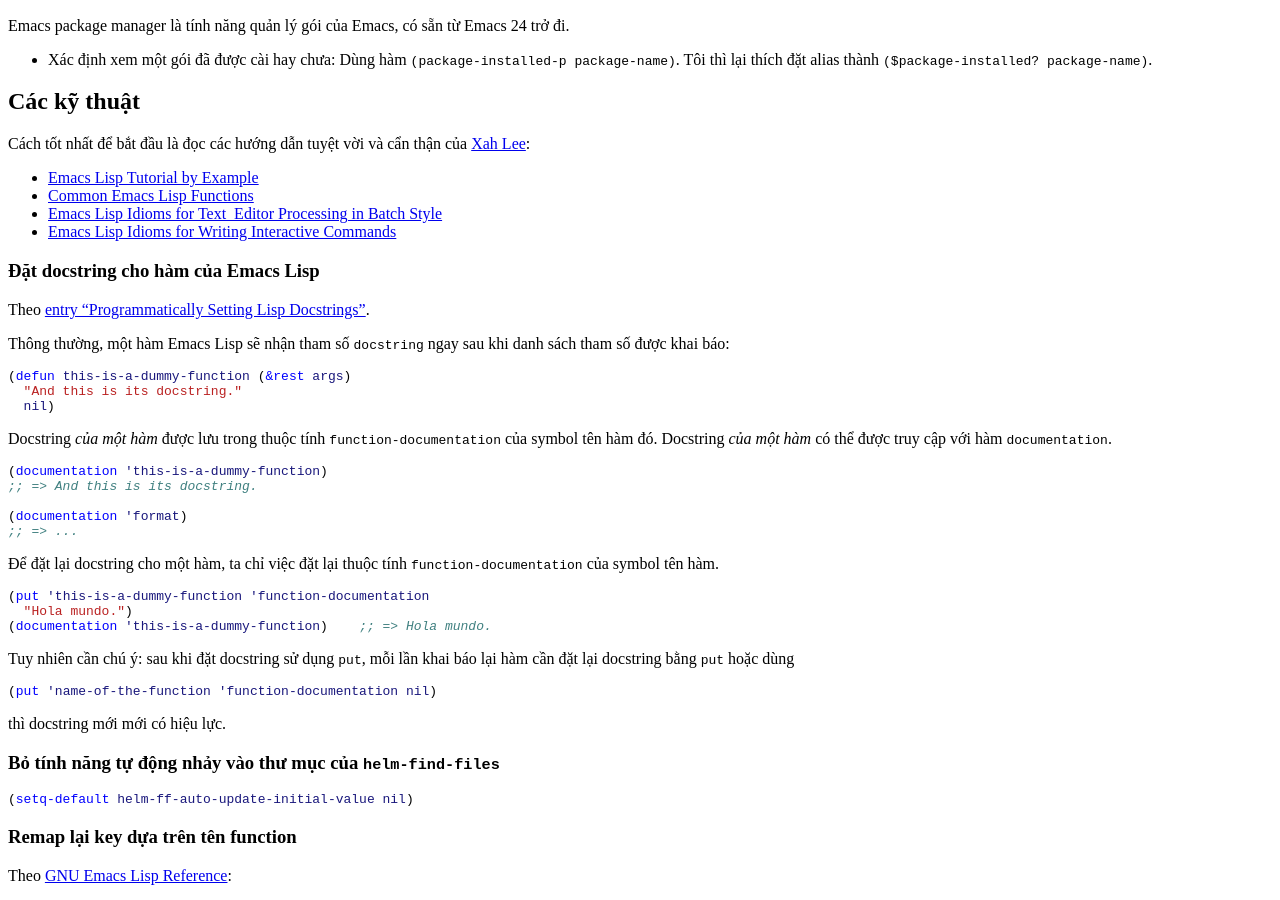
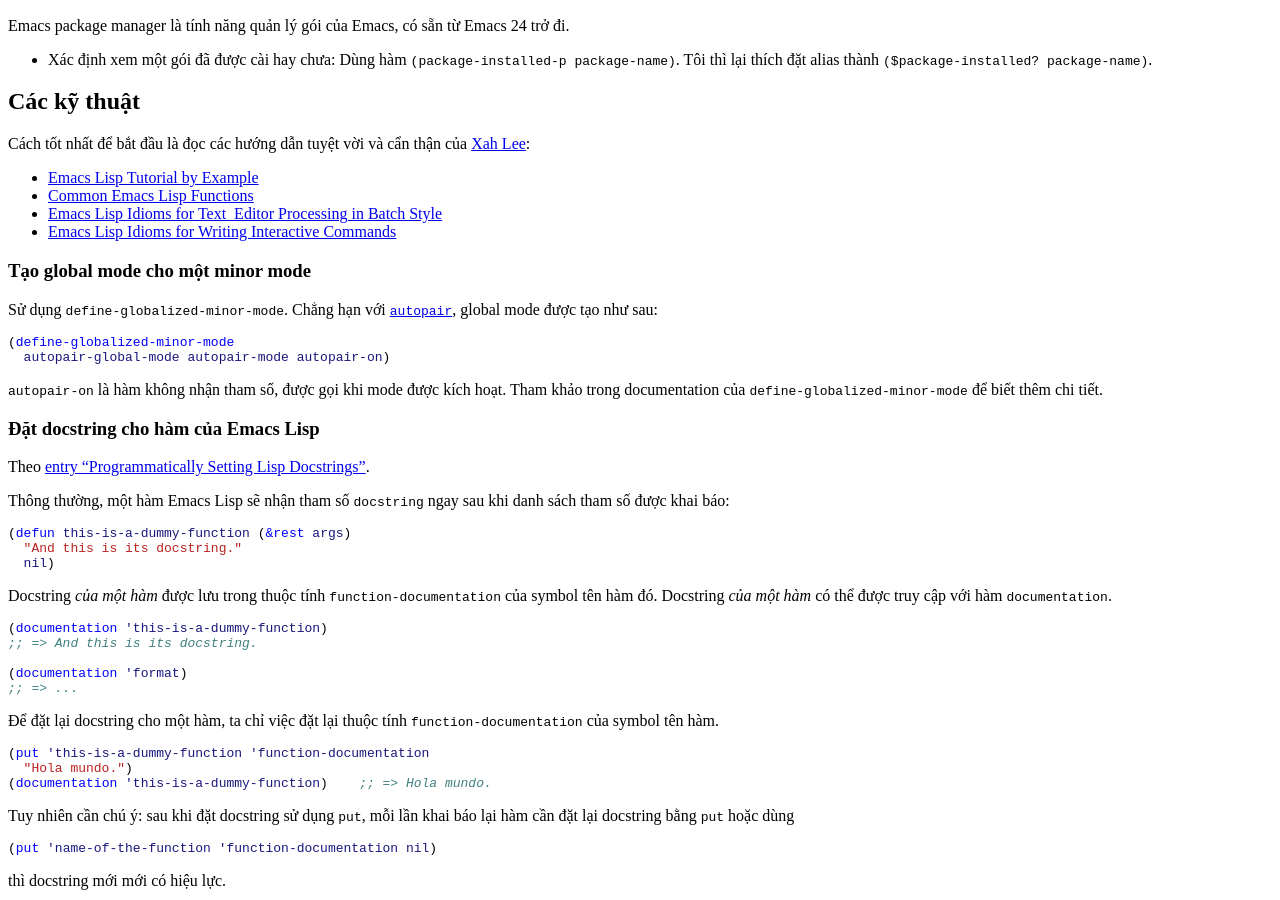
Before and after one commit to cmpitg/cmpitg.github.com, a Jekyll site: the page built from guides-vi/emacs.md, in a window 1280 px wide and 900 px high, scrolled down 1155 px. Built offline with Jekyll 4.4.1, drawn with Linux system fonts in a browser that asks for light colours; Markdown is read by kramdown in place of the engine named in the settings; comment, search, counter and statistics services are not loaded; some of the changed text lies outside the part shown.

Commit message:
Update Emacs guide: making global mode

````diff
--- a/guides-vi/emacs.md
+++ b/guides-vi/emacs.md
@@ -93,6 +93,21 @@ Cách tốt nhất để bắt đầu là đọc các hướng dẫn tuyệt v
 * [Common Emacs Lisp Functions](http://ergoemacs.org/emacs/elisp_common_functions.html)
 * [Emacs Lisp Idioms for Text_Editor Processing in Batch Style](http://ergoemacs.org/emacs/elisp_idioms_batch.html)
 * [Emacs Lisp Idioms for Writing Interactive Commands](http://ergoemacs.org/emacs/elisp_idioms.html)
+
+### Tạo global mode cho một minor mode
+
+Sử dụng `define-globalized-minor-mode`.  Chẳng hạn với
+[`autopair`](https://github.com/capitaomorte/autopair), global mode được tạo
+như sau:
+
+```scheme
+(define-globalized-minor-mode
+  autopair-global-mode autopair-mode autopair-on)
+```
+
+`autopair-on` là hàm không nhận tham số, được gọi khi mode được kích hoạt.
+Tham khảo trong documentation của `define-globalized-minor-mode` để biết thêm
+chi tiết.
 
 ### Đặt docstring cho hàm của Emacs Lisp
 
````
Also changed, not shown: other parts of guides-vi/emacs.md (+1 -1 lines).
